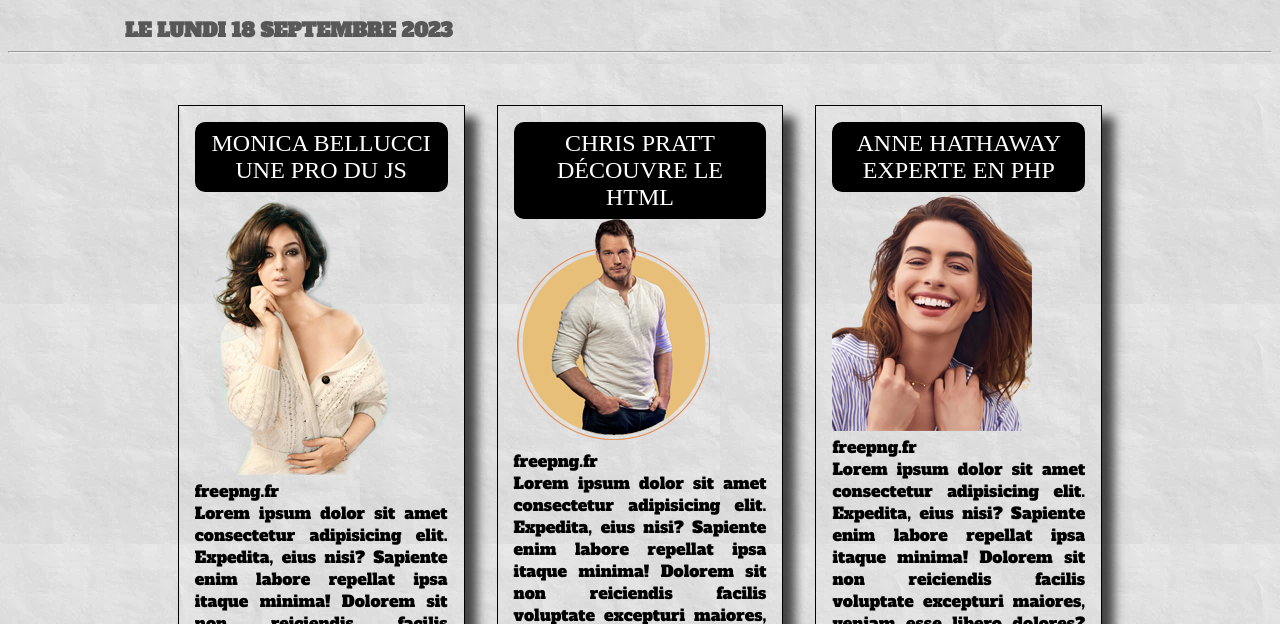
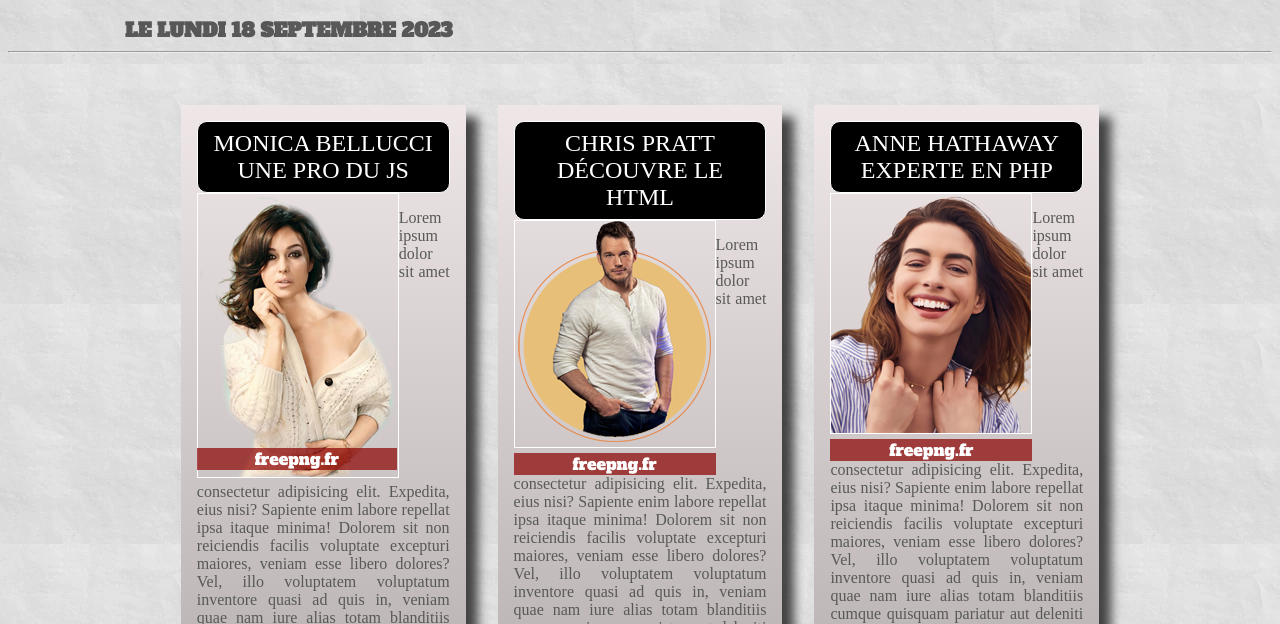
Before and after one commit to AnousoneM/afpa-sass, a plain HTML site: page index.html in a window 1280 px wide. Shown: the part 176-800 px from the top of the page. Drawn offline with Linux system fonts and the light colour scheme.

Commit message:
mise à jour des cards

```diff
--- a/assets/css/style.scss
+++ b/assets/css/style.scss
@@ -9,6 +9,8 @@ body {
     background-image: url('../img/fond.webp');
     font-family: AlfaSlabOne;
 
+
+    // ## HEADER ##
     >span:first-of-type {
         color: white;
         background-color: black;
@@ -35,6 +37,7 @@ body {
         display: inline-block;
         padding-left: 1rem;
         text-align: left;
+        // Utilisation des opérateurs pour calculer la taille
         width: 98.7% - $logo-width;
 
         h1 {
@@ -61,6 +64,7 @@ body {
         }
     }
 
+    // ## CONTAINER ET CARD ##
     .container {
         display: flex;
         flex-wrap: wrap;
@@ -70,9 +74,10 @@ body {
             width: 20%;
             margin: 0 1rem;
             padding: 1rem;
-            border: 1px solid black;
-            text-align: justify;
-            box-shadow: 12px 12px 10px 0px rgba(0,0,0,0.7);
+
+            background: rgb(174, 167, 167);
+            background: linear-gradient(0deg, rgba(174, 167, 167, 1) 0%, rgba(239, 231, 231, 1) 100%);
+            box-shadow: 12px 12px 10px 0px rgba(0, 0, 0, 0.7);
 
             h3 {
                 text-align: center;
@@ -83,12 +88,35 @@ body {
                 color: white;
                 padding: 0.5rem 0.6rem;
                 margin: 0 auto;
+                border: 1px solid white;
                 border-radius: 10px;
                 background-color: black;
             }
 
             .box {
                 float: left;
+
+                img {
+                    border: white 1px solid;
+                }
+
+                .text-box {
+                    background-color: rgba(139, 0, 0, 0.7);
+                    color: white;
+                    text-align: center;
+                }
+
+                .text-box1 {
+                    position: absolute;
+                    top: 39rem;
+                    width: 12.5rem;
+                }
+            }
+
+            p {
+                text-align: justify;
+                font-family: 'Times New Roman', Times, serif;
+                color: rgb(88, 88, 88);
             }
         }
     }
```
Also changed, not shown: assets/css/style.css, 1 other file.
